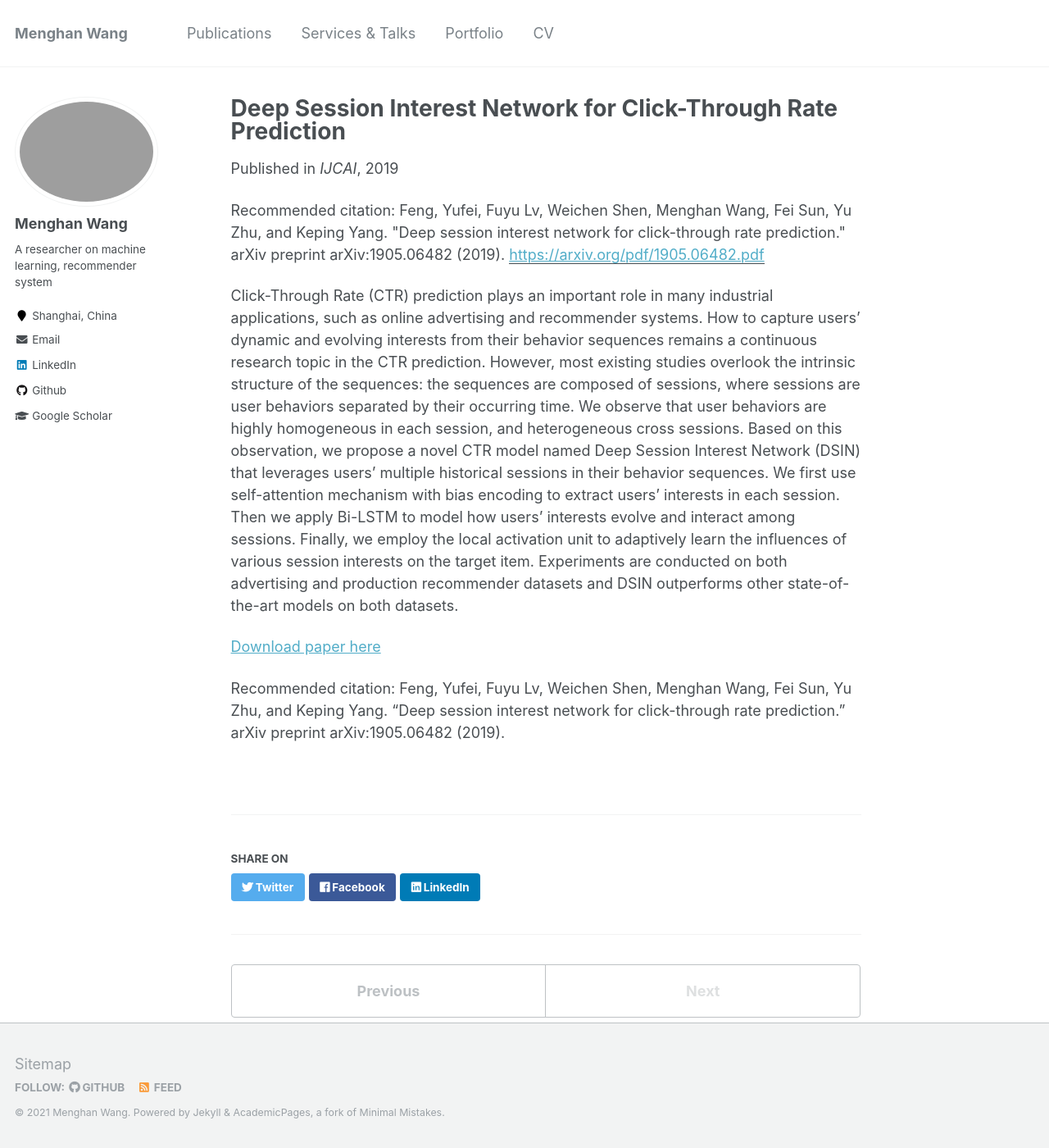
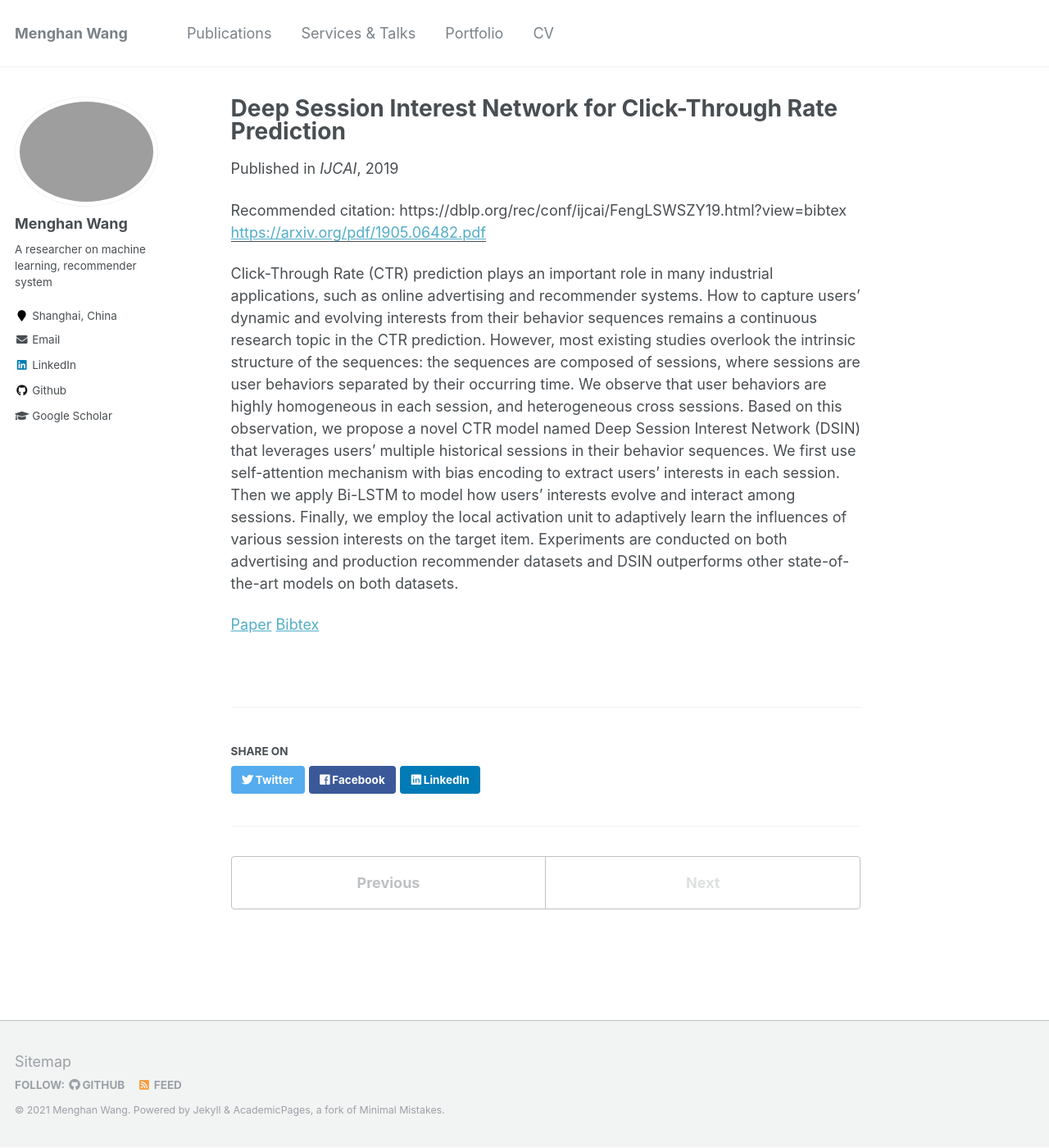
Before and after one commit to 99731/99731.github.io, a Jekyll site: the page built from _publications/2015-10-01-paper-title-number-3.md, in a window 1280 px wide and 1400 px high. Shown: the whole window at 82% size. Built offline with Jekyll 4.4.1, drawn with Linux system fonts in a browser that asks for light colours.

Commit message:
revise publication format

```diff
--- a/_config.yml
+++ b/_config.yml
@@ -11,7 +11,7 @@
 title_separator          : "-"
 name                     : &name "Menghan Wang"
 description              : &description "personal description"
-url                      : https://99731.github.io #http://127.0.0.1:4000 # the base hostname & protocol for your site e.g. "https://mmistakes.github.io"
+url                      : https://99731.github.io # http://127.0.0.1:4000 ## the base hostname & protocol for your site e.g. "https://mmistakes.github.io"
 baseurl                  : "" # the subpath of your site, e.g. "/blog"
 repository               : "99731/99731.github.io"
 teaser                   :  # filename of teaser fallback teaser image placed in /images/, .e.g. "500x300.png"
--- a/_includes/archive-single.html
+++ b/_includes/archive-single.html
@@ -53,11 +53,11 @@
     {% endif %}
 
     {% if post.citation and post.paperurl %}
-      <p>Recommended citation: {{ post.citation }} <a href="{{ post.paperurl }}"><u>{{ post.paperurl }}</u></a></p>
+      <p><a href=" {{ post.paperurl }} "><u>Paper</u></a> <a href=" {{ post.citation }} "><u>Bibtex</u></a></p>
     {% elsif post.citation %}
-      <p>Recommended citation: {{ post.citation }} </p>
+       <p><a href=" {{ post.citation }} "><u>Bibtex</u></a></p>
     {% elsif post.paperurl %}
-      <p>Download <a href=" {{ post.paperurl }} "><u>here</u></a></p>
+      <p><a href=" {{ post.paperurl }} "><u>Paper</u></a></p>
     {% endif %}
 
   </article>
--- a/_publications/2015-10-01-paper-title-number-3.md
+++ b/_publications/2015-10-01-paper-title-number-3.md
@@ -1,15 +1,14 @@
 ---
 title: "Deep Session Interest Network for Click-Through Rate Prediction"
 collection: publications
-permalink: /publication/2015-10-01-paper-title-number-3
-excerpt: 'testing'
+permalink: /publication/DSIN
+excerpt: "We propose a novel CTR model named Deep Session Interest Network (DSIN) that leverages user's multiple historical sessions in their behavior sequences."
 date: 2019-10-01
 venue: 'IJCAI'
-paperurl: 'https://arxiv.org/pdf/1905.06482.pdf'
-citation: 'Feng, Yufei, Fuyu Lv, Weichen Shen, Menghan Wang, Fei Sun, Yu Zhu, and Keping Yang. &quot;Deep session interest network for click-through rate prediction.&quot; arXiv preprint arXiv:1905.06482 (2019).'
+paperurl: "https://arxiv.org/pdf/1905.06482.pdf"
+citation: "https://dblp.org/rec/conf/ijcai/FengLSWSZY19.html?view=bibtex"
 ---
 Click-Through Rate (CTR) prediction plays an important role in many industrial applications, such as online advertising and recommender systems. How to capture users' dynamic and evolving interests from their behavior sequences remains a continuous research topic in the CTR prediction. However, most existing studies overlook the intrinsic structure of the sequences: the sequences are composed of sessions, where sessions are user behaviors separated by their occurring time. We observe that user behaviors are highly homogeneous in each session, and heterogeneous cross sessions. Based on this observation, we propose a novel CTR model named Deep Session Interest Network (DSIN) that leverages users' multiple historical sessions in their behavior sequences. We first use self-attention mechanism with bias encoding to extract users' interests in each session. Then we apply Bi-LSTM to model how users' interests evolve and interact among sessions. Finally, we employ the local activation unit to adaptively learn the influences of various session interests on the target item. Experiments are conducted on both advertising and production recommender datasets and DSIN outperforms other state-of-the-art models on both datasets.
 
-[Download paper here](https://arxiv.org/pdf/1905.06482.pdf)
-
-Recommended citation: Feng, Yufei, Fuyu Lv, Weichen Shen, Menghan Wang, Fei Sun, Yu Zhu, and Keping Yang. "Deep session interest network for click-through rate prediction." arXiv preprint arXiv:1905.06482 (2019).
+[Paper](https://arxiv.org/pdf/1905.06482.pdf)
+[Bibtex](https://dblp.org/rec/conf/ijcai/FengLSWSZY19.html?view=bibtex)
```
